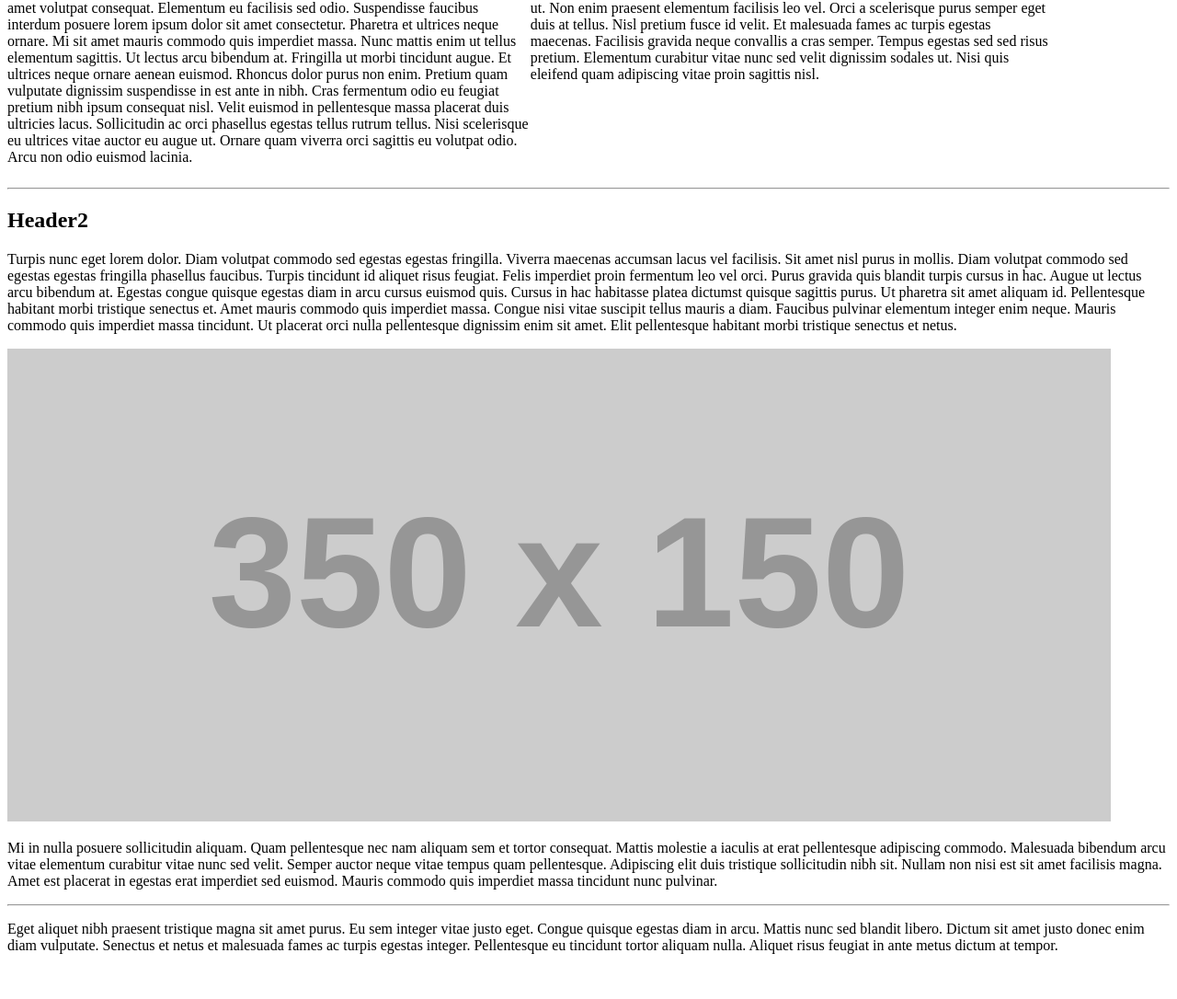
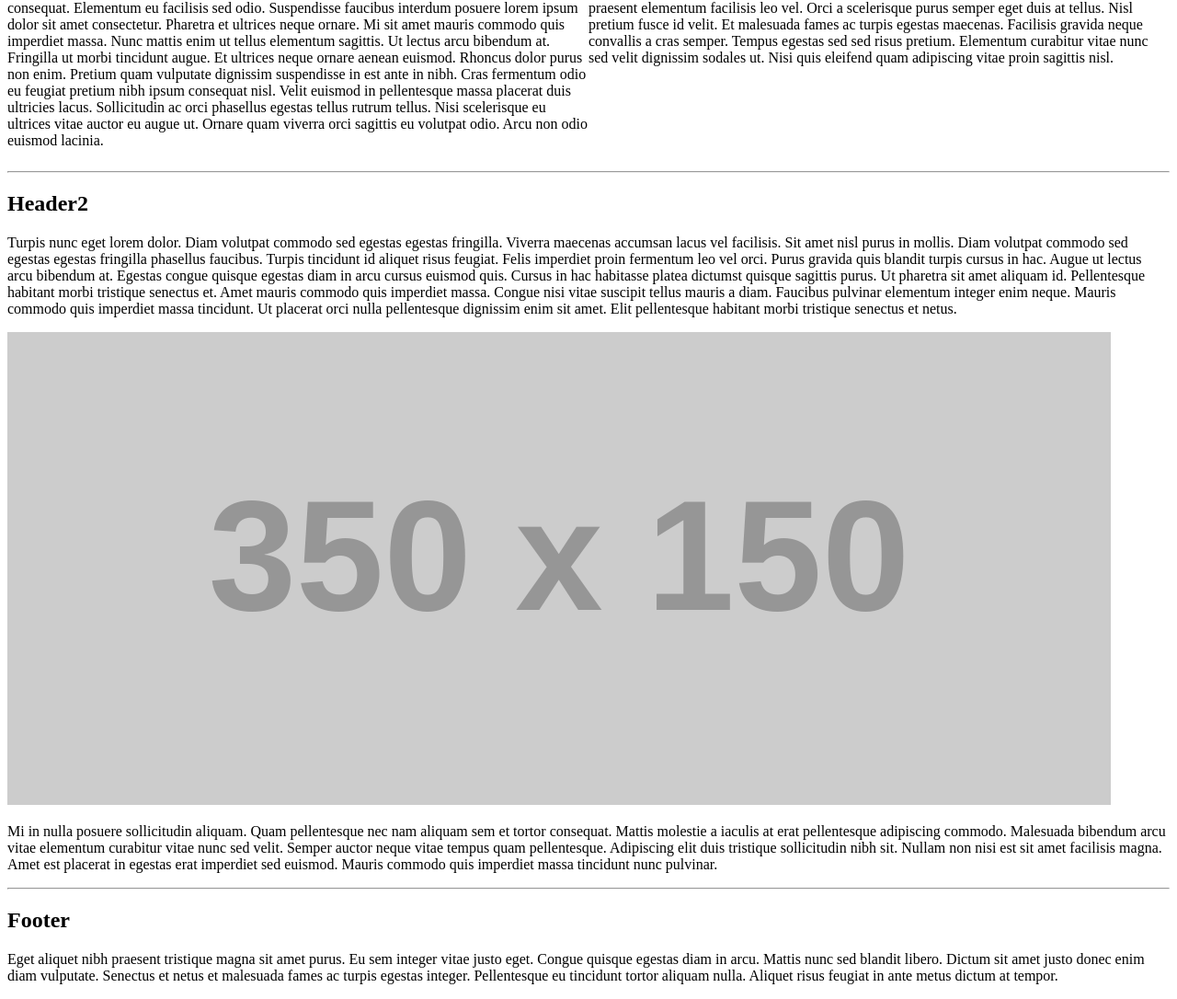
Before and after one commit to emrobish/emrobish.github.io, a plain HTML site: page assignments/assignment01.html in a window 1280 px wide. Shown: the part 1916-3002 px from the top of the page at 92% size. Drawn offline with Linux system fonts and the light colour scheme; placeholder pictures from the web are drawn by us.

Commit message:
Update assignment01.html

```diff
--- a/assignments/assignment01.html
+++ b/assignments/assignment01.html
@@ -89,7 +89,7 @@ td, th {
 }
 .column {
   float: left;
-  width: 45%;
+  width: 50%;
 }
 .row:after {
   content: "";
@@ -131,7 +131,7 @@ td, th {
 
       <section class="column">
         <h2>Column2</h2>
-        <p>Egestas integer eget aliquet nibh praesent tristique magna. Amet commodo nulla facilisi nullam vehicula ipsum a. Id diam vel quam elementum. Ultrices vitae auctor eu augue ut. Non enim praesent elementum facilisis leo vel. Orci a scelerisque purus semper eget duis at tellus. Nisl pretium fusce id velit. Et malesuada fames ac turpis egestas maecenas. Facilisis gravida neque convallis a cras semper. Tempus egestas sed sed risus pretium. Elementum curabitur vitae nunc sed velit dignissim sodales ut. Nisi quis eleifend quam adipiscing vitae proin sagittis nisl.</p>
+        <p> Egestas integer eget aliquet nibh praesent tristique magna. Amet commodo nulla facilisi nullam vehicula ipsum a. Id diam vel quam elementum. Ultrices vitae auctor eu augue ut. Non enim praesent elementum facilisis leo vel. Orci a scelerisque purus semper eget duis at tellus. Nisl pretium fusce id velit. Et malesuada fames ac turpis egestas maecenas. Facilisis gravida neque convallis a cras semper. Tempus egestas sed sed risus pretium. Elementum curabitur vitae nunc sed velit dignissim sodales ut. Nisi quis eleifend quam adipiscing vitae proin sagittis nisl.</p>
       </section>
 
       </div>
@@ -153,14 +153,9 @@ td, th {
 
   <hr>
   <footer>
+    <h2>Footer</h2>
     <p>Eget aliquet nibh praesent tristique magna sit amet purus. Eu sem integer vitae justo eget. Congue quisque egestas diam in arcu. Mattis nunc sed blandit libero. Dictum sit amet justo donec enim diam vulputate. Senectus et netus et malesuada fames ac turpis egestas integer. Pellentesque eu tincidunt tortor aliquam nulla. Aliquet risus feugiat in ante metus dictum at tempor.  </p>
   </footer>
 
   </body>
   </html>
-
-
-    <div class="square">
-          <div>
-            <img
-          </div>
```
